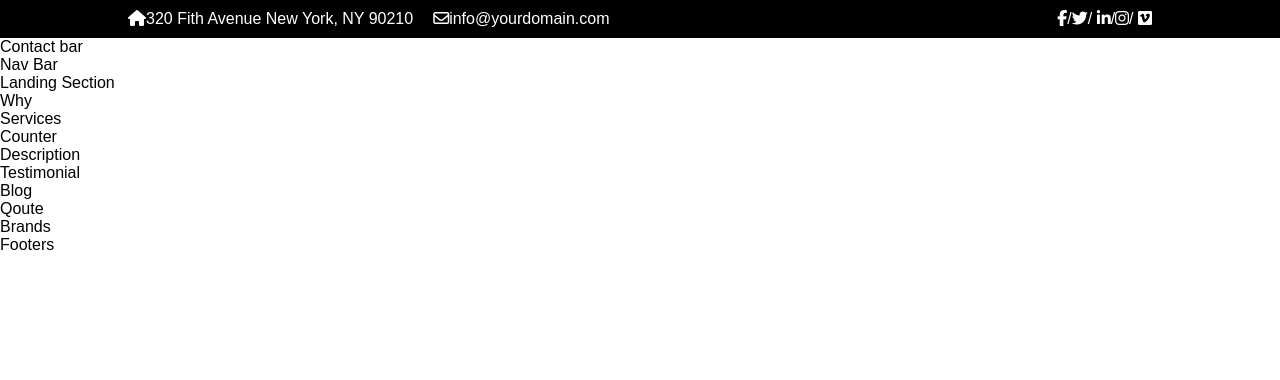
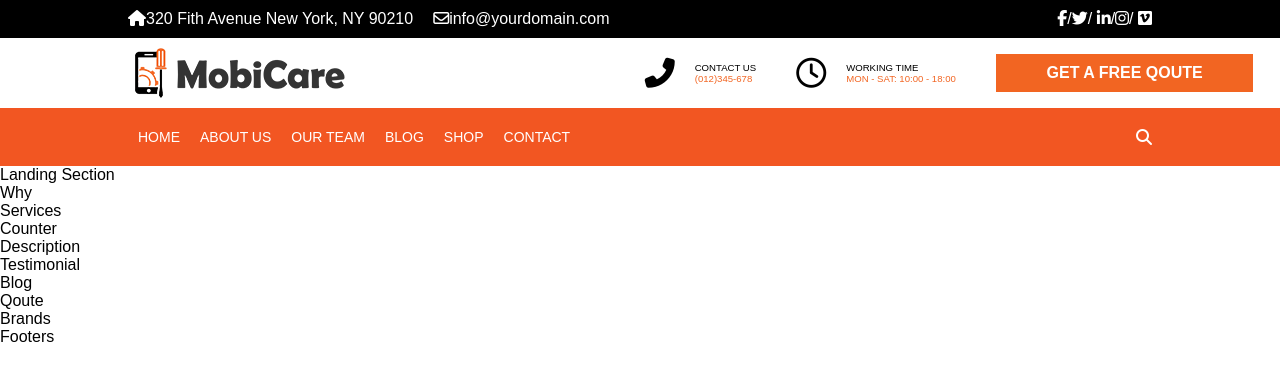
Before and after one commit to mzwandile-stuurman/mobile-repair-site, a plain HTML site: page Index.html in a window 1280 px wide. Drawn offline with Linux system fonts and the light colour scheme.

Commit message:
create Nav Bar

```diff
--- a/Index.html
+++ b/Index.html
@@ -11,6 +11,9 @@
       src="https://kit.fontawesome.com/6008c27e6e.js"
       crossorigin="anonymous"
     ></script>
+    <link rel="stylesheet" href="./Styles/social.css" />
+    <link rel="stylesheet" href="./Styles/contact.css" />
+    <link rel="stylesheet" href="./Styles/NavBar.css" />
   </head>
   <body>
     <!-- Social Bar -->
@@ -26,9 +29,42 @@
       </div>
     </div>
     <!-- Contact Bar -->
-    <div>Contact bar</div>
+    <div id="contact">
+      <img src="./images/logo.png" alt="Mobile Repair Logo" />
+
+      <div class="contact-wrapper">
+        <div class="contact-info">
+          <i class="fas fa-phone-alt"></i>
+          <div>
+            <p class="up">Contact Us</p>
+            <p class="down">(012)345-678</p>
+          </div>
+        </div>
+
+        <div class="contact-info">
+          <i class="far fa-clock"></i>
+          <div>
+            <p class="up">Working Time</p>
+            <p class="down">Mon - Sat: 10:00 - 18:00</p>
+          </div>
+        </div>
+
+        <a href="#" class="button">Get a free qoute</a>
+      </div>
+    </div>
     <!-- Navigation Bar -->
-    <nav>Nav Bar</nav>
+    <nav id="navbar">
+      <ul class="navbar-links">
+        <li class="navbar-link"><a href="#">Home</a></li>
+        <li class="navbar-link"><a href="#">About us</a></li>
+        <li class="navbar-link"><a href="#">Our Team</a></li>
+        <li class="navbar-link"><a href="#">Blog</a></li>
+        <li class="navbar-link"><a href="#">Shop</a></li>
+        <li class="navbar-link"><a href="#">Contact</a></li>
+      </ul>
+      <button class="burger"><i class="fas far-bars"></i></button>
+      <i class="fas fa-search search-icon"></i>
+    </nav>
     <!-- Landing Section -->
     <header>Landing Section</header>
     <!-- Why section -->
--- /dev/null
+++ b/Styles/NavBar.css
@@ -0,0 +1,30 @@
+#navbar {
+  background-color: #f25622;
+  display: flex;
+  justify-content: space-between;
+  align-items: center;
+  padding: 10px 10%;
+}
+
+.navbar-links {
+  display: flex;
+  list-style-type: none;
+  padding: 10px 0;
+}
+
+.navbar-link a {
+  color: white;
+  padding: 20px 10px;
+  text-decoration: none;
+  text-transform: uppercase;
+  font-weight: 100;
+  font-size: 14px;
+}
+
+.search-icon {
+  color: white;
+}
+
+.burger {
+  display: none;
+}
--- /dev/null
+++ b/Styles/contact.css
@@ -0,0 +1,57 @@
+#contact {
+  display: flex;
+  padding: 10px 10%;
+  justify-content: space-between;
+  align-items: center;
+}
+
+.contact-wrapper {
+  display: flex;
+  align-items: center;
+  justify-content: space-evenly;
+}
+
+.contact-wrapper > div {
+  display: flex;
+  align-items: center;
+  justify-content: flex-end;
+}
+
+.button {
+  background-color: #f26522;
+  padding: 2% 10%;
+  color: white;
+  text-decoration: none;
+  white-space: nowrap;
+  text-transform: uppercase;
+  font-weight: 600;
+  transition: all 0.3s;
+}
+
+.button:hover {
+  background-color: #222;
+}
+
+.contact-info {
+  color: black;
+  margin-right: 20px;
+}
+
+.contact-info i {
+  margin-right: 20px;
+  font-size: 30px;
+}
+.up {
+  text-transform: uppercase;
+  white-space: nowrap;
+  font-size: 60%;
+  margin-right: 20px;
+}
+
+.down {
+  text-transform: uppercase;
+  white-space: nowrap;
+  font-size: 60%;
+  margin-right: 20px;
+  color: #f26522;
+}
```
Also changed, not shown: images/index.jpeg (added), images/logo.png (added).
